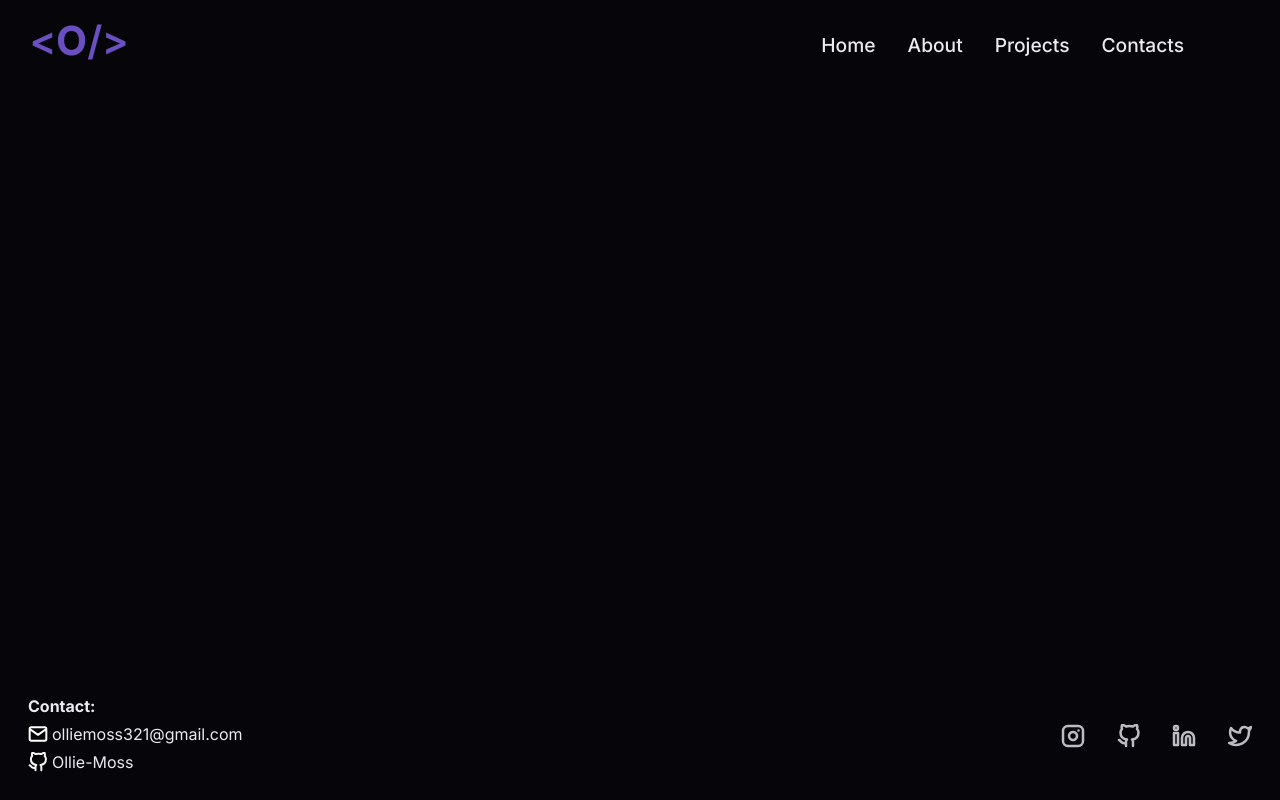
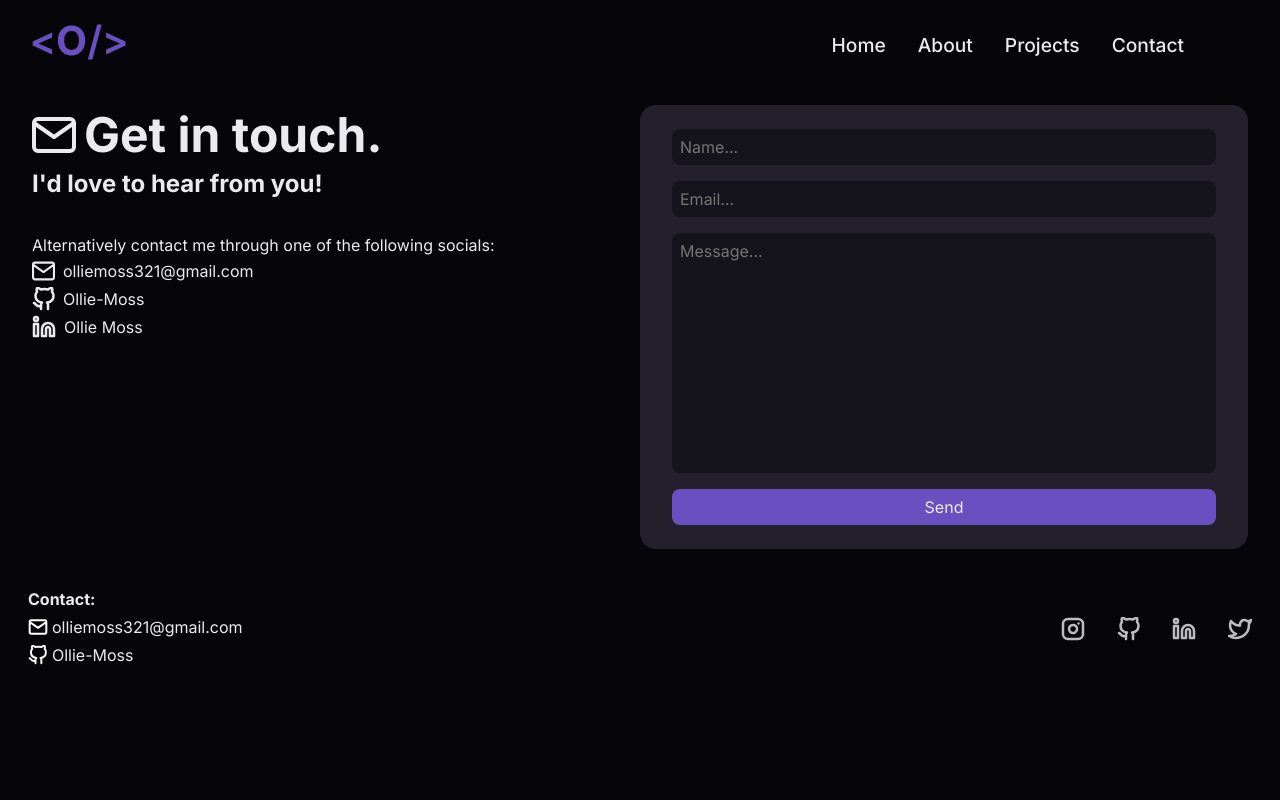
Before and after one commit to Ollie-Moss/Ollie-Moss.github.io, a website: page src/pages/contact.html in a window 1280 px wide. Drawn offline with Linux system fonts and the light colour scheme.

Commit message:
Completed contact page

```diff
--- a/src/components/contact/contact.css
+++ b/src/components/contact/contact.css
@@ -0,0 +1,72 @@
+@media only screen and (min-width: 1280px) {
+    #contact-container {
+        display: flex;
+        justify-content: space-between;
+        margin: 2rem 4rem;
+    }
+}
+#contact-container {
+    margin: 1rem 2rem;
+}
+
+#contact-text {
+    display: flex;
+    flex-direction: column;
+    gap: 0.25rem;
+    margin-bottom: 2rem;
+    div > h1 {
+        font-size: 3rem;
+    }
+    h2 {
+        margin-bottom: 2rem;
+    }
+    div {
+        display: flex;
+        align-items: center;
+        gap: 0.5rem;
+    }
+}
+
+#contact-form {
+    background-color: var(--bg-300);
+    border-radius: 1rem;
+    padding: 1.5rem 2rem;
+    width: 100%;
+
+    form {
+        display: flex;
+        flex-direction: column;
+        gap: 1rem;
+    }
+
+    textarea {
+        background-color: var(--bg-200);
+        border: var(--bg-100);
+        border-radius: 0.5rem;
+        padding: 0.5rem;
+        height: 15rem;
+        resize: none;
+        color: var(--text-color);
+    }
+    input[type='text'] {
+        background-color: var(--bg-200);
+        border: var(--bg-100);
+        border-radius: 0.5rem;
+        padding: 0.5rem;
+        color: var(--text-color);
+    }
+
+    input[type='submit'] {
+        background-color: var(--accent);
+        border: none;
+        color: var(--text-color);
+        padding: 0.5rem;
+        border-radius: 0.5rem;
+    }
+}
+
+@media only screen and (min-width: 1280px) {
+    #contact-form {
+        width: 50%;
+    }
+}
--- a/src/components/contact/contact.html
+++ b/src/components/contact/contact.html
@@ -0,0 +1,101 @@
+<div id="contact-container">
+    <div id="contact-text">
+        <div>
+            <svg
+                xmlns="http://www.w3.org/2000/svg"
+                width="44"
+                height="36"
+                viewBox="0 0 44 36"
+                fill="none"
+            >
+                <path
+                    d="M42 6C42 3.8 40.2 2 38 2H6C3.8 2 2 3.8 2 6M42 6V30C42 32.2 40.2 34 38 34H6C3.8 34 2 32.2 2 30V6M42 6L22 20L2 6"
+                    stroke="#ECEAF1"
+                    stroke-width="4"
+                    stroke-linecap="round"
+                    stroke-linejoin="round"
+                />
+            </svg>
+            <h1>Get in touch.</h1>
+        </div>
+        <h2>I'd love to hear from you!</h2>
+        <p>Alternatively contact me through one of the following socials:</p>
+        <div>
+            <svg
+                xmlns="http://www.w3.org/2000/svg"
+                width="23"
+                height="24"
+                viewBox="0 0 44 36"
+                fill="none"
+            >
+                <path
+                    d="M42 6C42 3.8 40.2 2 38 2H6C3.8 2 2 3.8 2 6M42 6V30C42 32.2 40.2 34 38 34H6C3.8 34 2 32.2 2 30V6M42 6L22 20L2 6"
+                    stroke="#ECEAF1"
+                    stroke-width="4"
+                    stroke-linecap="round"
+                    stroke-linejoin="round"
+                />
+            </svg>
+            <p>olliemoss321@gmail.com</p>
+        </div>
+        <div>
+            <svg
+                xmlns="http://www.w3.org/2000/svg"
+                width="23"
+                height="24"
+                viewBox="0 0 23 24"
+                fill="none"
+            >
+                <path
+                    d="M9 18.9999C4 20.4999 4 16.4999 2 15.9999M16 21.9999V18.1299C16.0375 17.6531 15.9731 17.1737 15.811 16.7237C15.6489 16.2737 15.3929 15.8634 15.06 15.5199C18.2 15.1699 21.5 13.9799 21.5 8.51994C21.4997 7.12376 20.9627 5.78114 20 4.76994C20.4559 3.54844 20.4236 2.19829 19.91 0.999938C19.91 0.999938 18.73 0.649938 16 2.47994C13.708 1.85876 11.292 1.85876 9 2.47994C6.27 0.649938 5.09 0.999938 5.09 0.999938C4.57638 2.19829 4.54414 3.54844 5 4.76994C4.03013 5.78864 3.49252 7.1434 3.5 8.54994C3.5 13.9699 6.8 15.1599 9.94 15.5499C9.611 15.8899 9.35726 16.2953 9.19531 16.7399C9.03335 17.1844 8.96681 17.658 9 18.1299V21.9999"
+                    stroke="#ECEAF1"
+                    stroke-width="2.5"
+                    stroke-linecap="round"
+                    stroke-linejoin="round"
+                />
+            </svg>
+            <p>Ollie-Moss</p>
+        </div>
+        <div>
+            <svg
+                xmlns="http://www.w3.org/2000/svg"
+                width="24"
+                height="24"
+                viewBox="0 0 24 24"
+                fill="none"
+            >
+                <path
+                    d="M16 8C17.5913 8 19.1174 8.63214 20.2426 9.75736C21.3679 10.8826 22 12.4087 22 14V21H18V14C18 13.4696 17.7893 12.9609 17.4142 12.5858C17.0391 12.2107 16.5304 12 16 12C15.4696 12 14.9609 12.2107 14.5858 12.5858C14.2107 12.9609 14 13.4696 14 14V21H10V14C10 12.4087 10.6321 10.8826 11.7574 9.75736C12.8826 8.63214 14.4087 8 16 8Z"
+                    stroke="#ECEAF1"
+                    stroke-width="2.5"
+                    stroke-linecap="round"
+                    stroke-linejoin="round"
+                />
+                <path
+                    d="M6 9H2V21H6V9Z"
+                    stroke="#ECEAF1"
+                    stroke-width="2.5"
+                    stroke-linecap="round"
+                    stroke-linejoin="round"
+                />
+                <path
+                    d="M4 6C5.10457 6 6 5.10457 6 4C6 2.89543 5.10457 2 4 2C2.89543 2 2 2.89543 2 4C2 5.10457 2.89543 6 4 6Z"
+                    stroke="#ECEAF1"
+                    stroke-width="2.5"
+                    stroke-linecap="round"
+                    stroke-linejoin="round"
+                />
+            </svg>
+            <p>Ollie Moss</p>
+        </div>
+    </div>
+
+    <div id="contact-form">
+        <form onsubmit="submitMessage()">
+            <input type="text" id="name-input" name="name" placeholder="Name..." />
+            <input type="text" id="email-input" name="email" placeholder="Email..." />
+            <textarea id="message-input" name="message" placeholder="Message..." ></textarea>
+            <input type="submit" value="Send" />
+        </form>
+    </div>
+</div>
--- a/src/components/footer/footer.css
+++ b/src/components/footer/footer.css
@@ -1,8 +1,8 @@
 .footer {
-    position: fixed;
-    left: 0;
-    bottom: 0;
-    width: 100%;
+    /* position: fixed; */
+    /* left: 0; */
+    /* bottom: 0; */
+    /* width: 100%; */
     padding: 1.5rem 1.75rem;
     flex-wrap: wrap;
     /* background-color: var(--bg-300); */
--- a/src/components/header/header.html
+++ b/src/components/header/header.html
@@ -20,7 +20,7 @@
             <a class="header-link" href="/pages/index.html">Home</a>
             <a class="header-link" href="/pages/about.html">About</a>
             <a class="header-link" href="/pages/projects.html">Projects</a>
-            <a class="header-link" href="/pages/contact.html">Contacts</a>
+            <a class="header-link" href="/pages/contact.html">Contact</a>
         </div>
         <div id="header-hamburger-menu">
             <svg
--- a/src/components/home/home.css
+++ b/src/components/home/home.css
@@ -60,7 +60,7 @@
 }
 
 #home-section > div > h1 {
-    font-size: 3rem;
+    font-size: 4rem;
 }
 
 #home-section > div > h2 {
```
